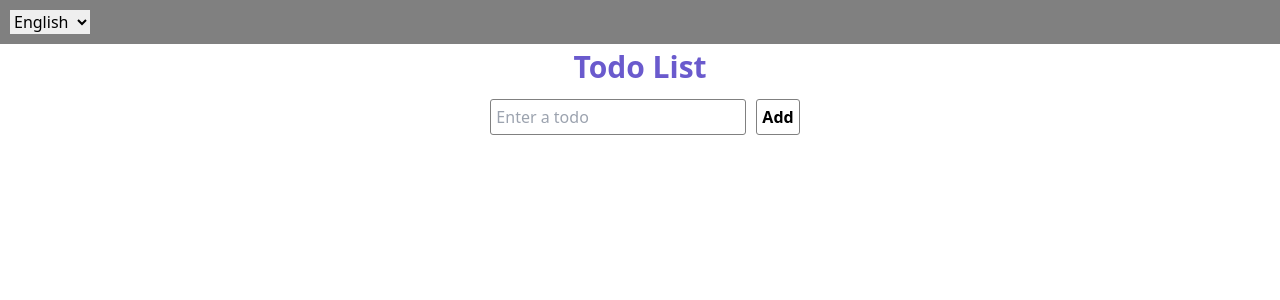
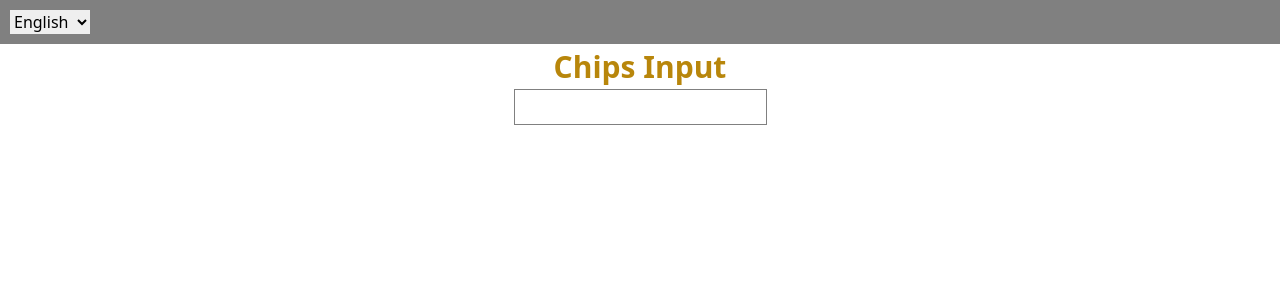
Before and after one commit to SaurabhRajput15/machineCoding, a React (Create React App) app: page / in a window 1280 px wide. Shown: the top 300 px of the page. Built offline with nearby package versions, Linux system fonts and the light colour scheme.

Commit message:
add Chips-Input

```diff
--- a/src/App.js
+++ b/src/App.js
@@ -19,6 +19,7 @@ import Body from './components/shimmerUi/Body';
 import OtpInput from './components/otpInput/OtpInput';
 import CounterTwo from './components/counter/CounterTwo';
 import TodoList from './components/todo/TodoList';
+import ChipsInput from './components/chips/ChipsInput';
 
 function App() {
   const [lang, setLang] = useState("en")
@@ -59,8 +60,9 @@ function App() {
        <MachineCode />
        <About lang={lang}/>
        <SearchUi />
-       <CounterTwo /> */}
-       <TodoList />
+       <CounterTwo />
+       <TodoList /> */}
+       <ChipsInput />
 
     </div>
   );
--- /dev/null
+++ b/src/components/chips/ChipsInput.js
@@ -0,0 +1,50 @@
+import React, { useState } from 'react'
+
+const ChipsInput = () => {
+  const [inputText, setInputText] = useState('')
+  const [chips, setChips] = useState([])
+
+  const handleKeyDown = (e) => {
+    if(e.key === "Enter" && inputText.trim() !== ""){
+       setChips((prev) => [...prev, inputText])
+       setInputText("")
+    }
+  }
+
+  const handleDeleteChips = (index) => {
+    let copyChips = [...chips]
+    copyChips.splice(index, 1)
+    setChips(copyChips)
+  }
+
+  return (
+    <div style={{textAlign:"center"}}>
+      <h2 style={{color:"darkgoldenrod", fontWeight:"bold", fontSize:"30px"}}>Chips Input</h2>
+      <input
+        type='text'
+        value={inputText}
+        onChange={(e) => setInputText(e.target.value)}
+        onKeyDown={(e) => handleKeyDown(e)}
+        style={{padding:"5px 10px", border:"1px solid gray"}}
+      />
+      <div style={{display:"flex", justifyContent:"center"}}>
+        {chips.map((chip, index) => (
+          <div
+            style={{backgroundColor:"gray", margin:"5px", borderRadius:"5px", color:"white", fontWeight:"bold", padding:"5px"}}
+            key={index}
+            >
+              {chip}
+              <button
+                style={{margin:"0 5px", color:"red"}}
+                onClick={() => handleDeleteChips(index)}
+              >
+                  X
+                </button>
+          </div>
+        ))}
+      </div>
+    </div>
+  )
+}
+
+export default ChipsInput
```
